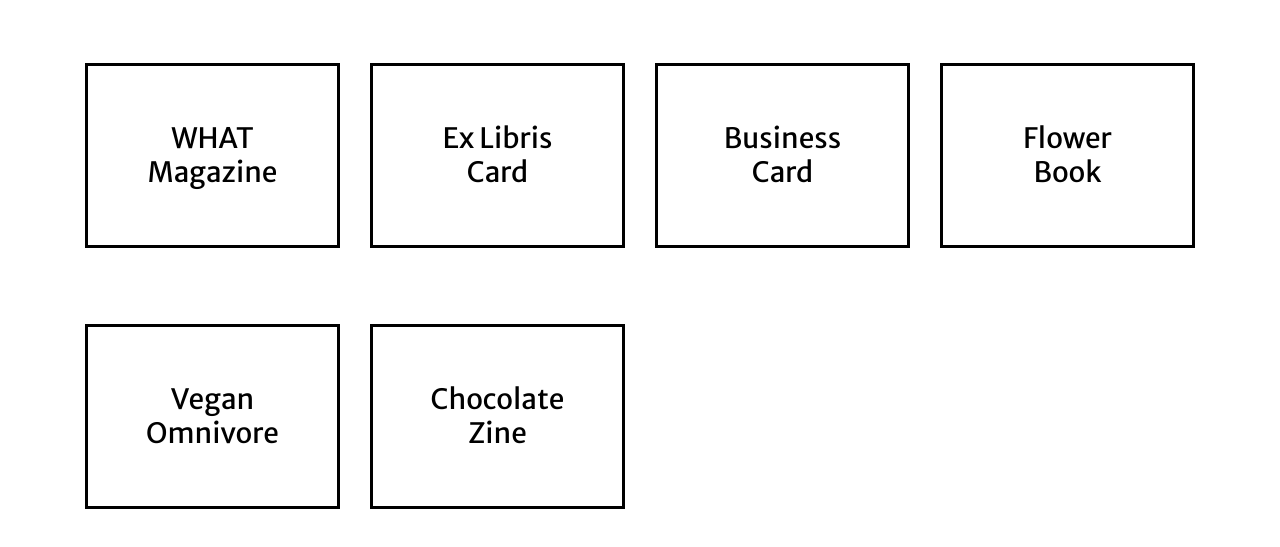
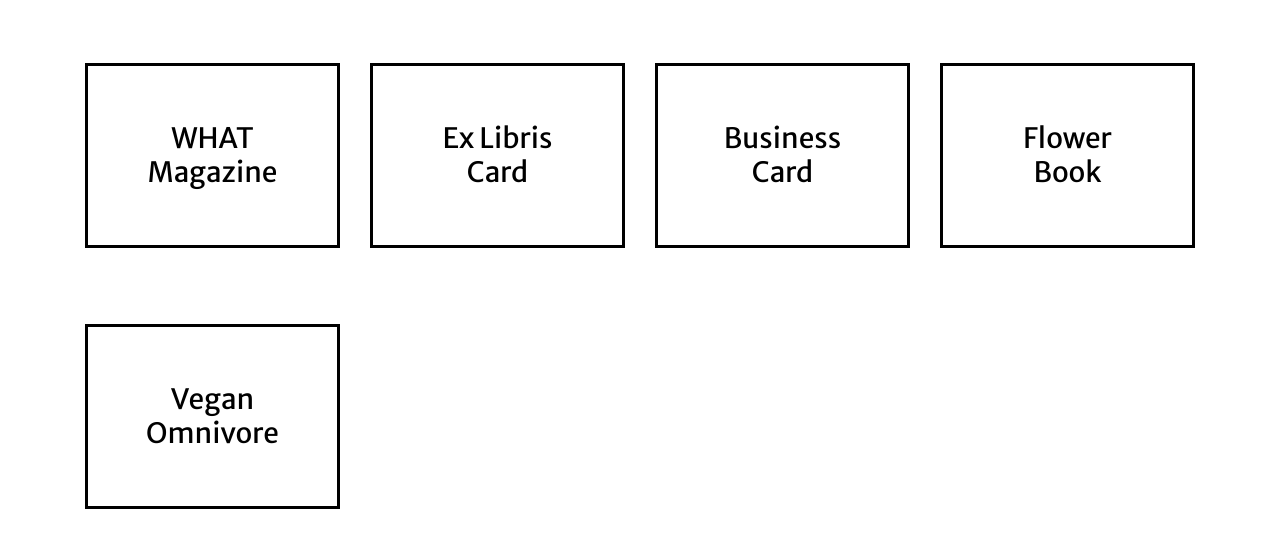
Before and after one commit to taylorlexi/taylorlexi.github.io, a plain HTML site: page design/index.html in a window 1280 px wide. Shown: the part 201-748 px from the top of the page. Drawn offline with Linux system fonts and the light colour scheme.

Commit message:
Update index.html

```diff
--- a/design/index.html
+++ b/design/index.html
@@ -75,13 +75,6 @@
             <a href="https://medium.com/@pennt140/visualizing-data-final-cbbe6b3491a"><h3 style="border:3px; border-style:solid; border-color:#000000; padding: 2em;">Vegan Omnivore </h3></a>
           </div>
         </div>
-        <div class="col-lg-3 col-md-6 text-center">
-          <div class="mt-5">
-
-           <a href="PDF/zine-taylor.pdf"><h3 style="border:3px; border-style:solid; border-color:#000000; padding: 2em;">Chocolate Zine</h3></a>
-           </h3>
-          </div>
-        </div>
       </div>
     </div>
       </div>
```
